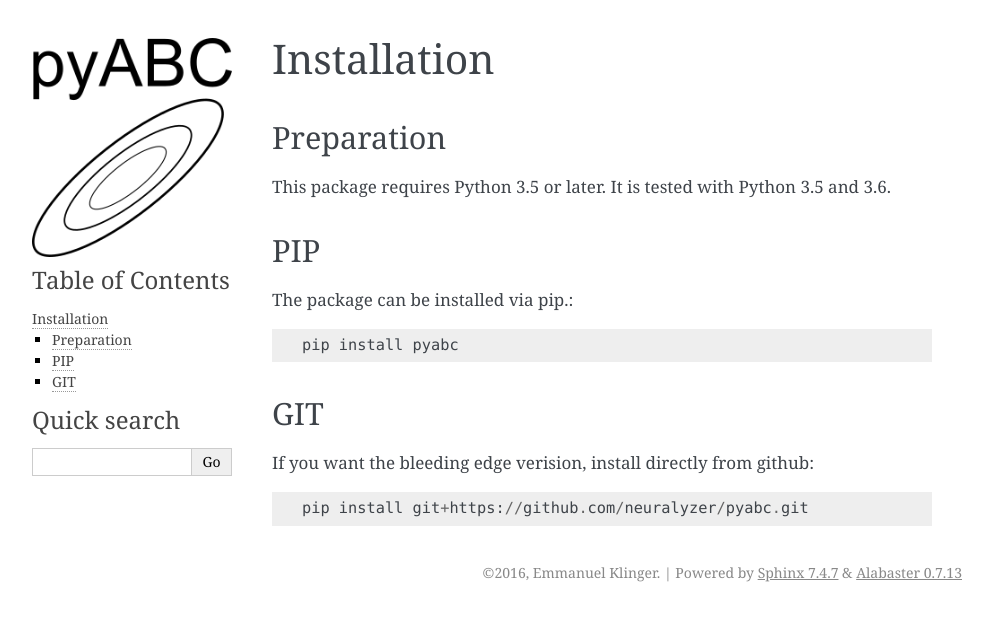
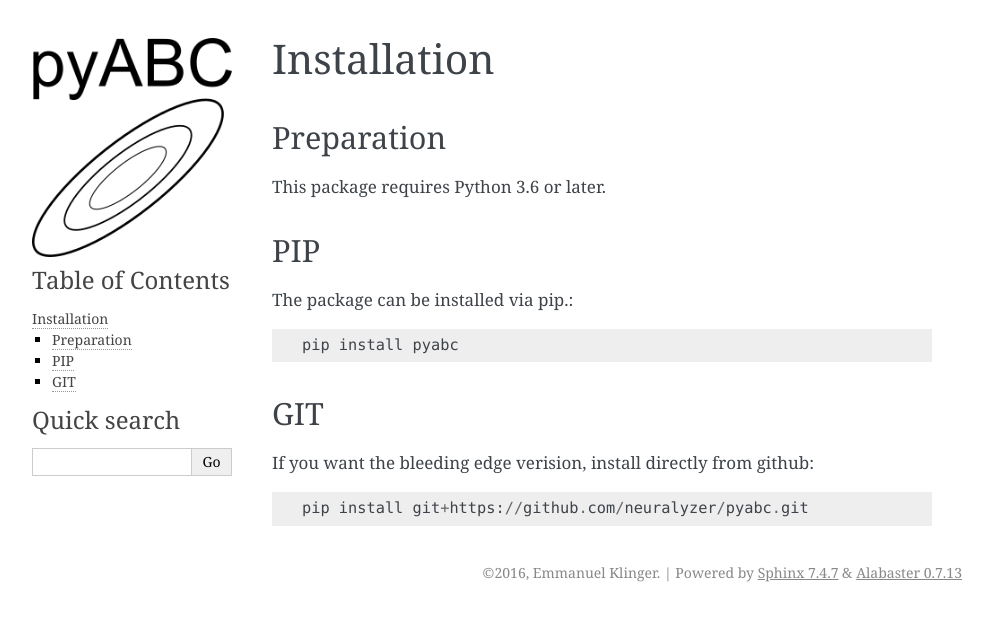
Before and after one commit to ICB-DCM/pyABC, a Sphinx documentation site: the page built from doc/installation.rst, in a window 1280 px wide. Shown: the top 621 px of the page, without its empty margins (148-1141 px from the left). Built offline with Sphinx 7.4.7, drawn with Linux system fonts in a browser that asks for light colours.

Commit message:
put python 3.6 as requirement in the cos

```diff
--- a/doc/installation.rst
+++ b/doc/installation.rst
@@ -6,8 +6,8 @@ Installation
 Preparation
 -----------
 
-This package requires Python 3.5 or later.
-It is tested with Python 3.5 and 3.6.
+This package requires Python 3.6 or later.
+
 
 
 PIP
```
